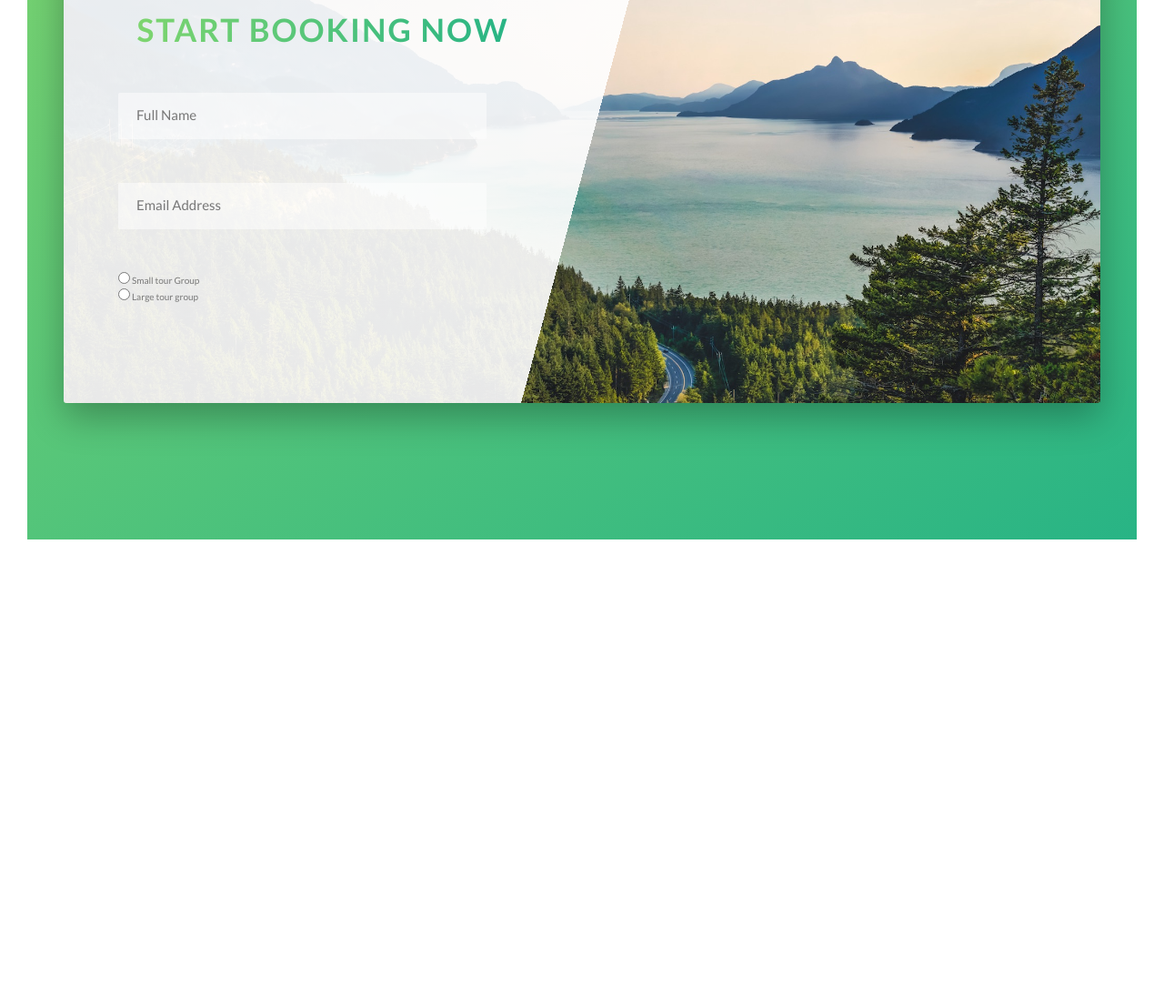
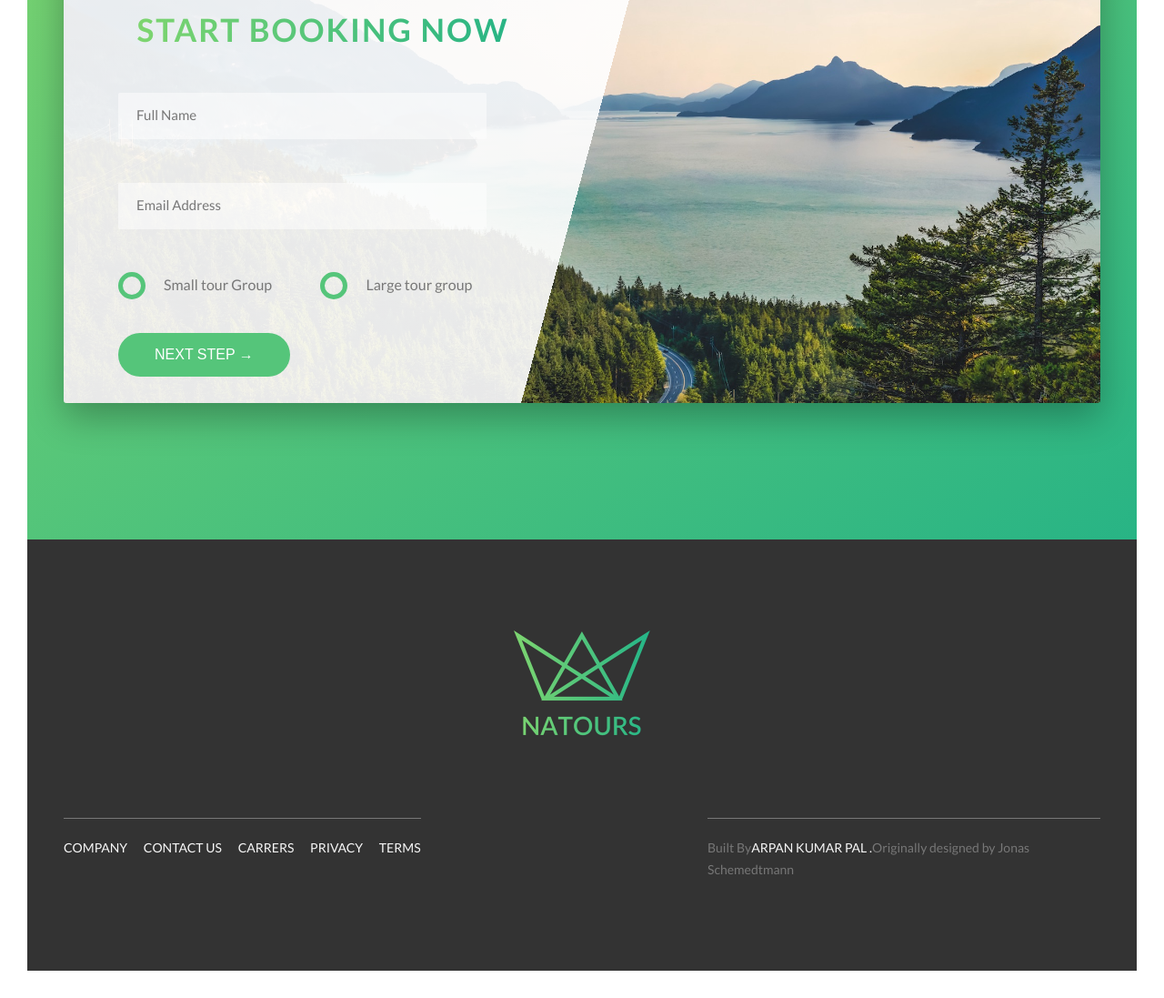
Before and after one commit to arpan13/Natours_Website, a website: page index.html in a window 1280 px wide. Shown: the part 4725-5822 px from the top of the page at 91% size. Before the commit the page ends 5348 px from the top, so only its background shows below. Drawn offline with Linux system fonts and the light colour scheme.

Commit message:
Completed booking section and footer

```diff
--- a/index.html
+++ b/index.html
@@ -286,7 +286,7 @@
                                 <input type="email" class="form__input" placeholder="Email Address" id="email" required>
                                 <label for="email" class="form__label">Email Address</label>
                             </div>
-                            <div class="form__group">
+                            <div class="form__group u-margin-bottom-medium">
                                 <div class="form__radio-group">
                                     <input type="radio" class="form__radio-input" id="small" name="size">
                                     <label for="small" class="form__radio-label">
@@ -302,12 +302,41 @@
                                     </label>
                                 </div>
                             </div>
+                            <div class="form__group">
+                                <button class="btn btn--green">
+                                    Next Step &rarr;
+                                </button>
+                            </div>
                         </form>
                     </div>
                 </div>
             </div>
         </section>
     </main>
+    <footer class="footer">
+        <div class="footer__logo-box">
+            <img src="img/logo-green-2x.png" alt="Full Logo" class="footer__logo">
+        </div>
+        <div class="row">
+            <div class="col-1-of-2">
+                <div class="footer__navigation">
+                    <ul class="footer__list">
+                        <li class="footer__item"><a href="" class="footer__link">Company</a></li>
+                        <li class="footer__item"><a href="" class="footer__link">Contact Us</a></li>
+                        <li class="footer__item"><a href="" class="footer__link">Carrers</a></li>
+                        <li class="footer__item"><a href="" class="footer__link">Privacy</a></li>
+                        <li class="footer__item"><a href="" class="footer__link">Terms</a></li>
+                    </ul>
+                </div>
+            </div>
+            <div class="col-1-of-2">
+                <p class="footer__copyright">
+                    Built By<a href="#" class="footer__link"> Arpan Kumar Pal .</a>Originally designed by Jonas
+                    Schemedtmann
+                </p>
+            </div>
+        </div>
+    </footer>
     <!-- <section class="grid-test">
             <!-- <div class="row">
                 <div class="col-1-of-2">
--- a/sass/abstracts/_variables.scss
+++ b/sass/abstracts/_variables.scss
@@ -17,6 +17,7 @@ $color-black:#000;
 $color-grey-light:#f7f7f7;
 $color-grey-light-2:#eee;
 $color-dark-grey-2:#999;
+$color-dark-grey-3:#333;
 
 //grids
 $grid-width:114rem;
--- a/sass/base/_utilities.scss
+++ b/sass/base/_utilities.scss
@@ -1,16 +1,16 @@
-.u-center-text{text-align: center;}
+.u-center-text{text-align: center !important ;}
 .u-margin-bottom-big{
-    margin-bottom: 8rem;
+    margin-bottom: 8rem !important;
 }
 .u-margin-bottom-medium{
-    margin-bottom: 4rem;
+    margin-bottom: 4rem !important;
   }
 .u-margin-bottom-small{
-  margin-bottom: 1.5rem;
+  margin-bottom: 1.5rem !important;
 }
 .u-margin-top-big{
-  margin-top: 8rem;
+  margin-top: 8rem !important;
 }
 .u-margin-top-huge{
-  margin-top:10rem;
+  margin-top:10rem !important;
 }
--- a/sass/components/_button.scss
+++ b/sass/components/_button.scss
@@ -1,4 +1,5 @@
 .btn{
+    &,
     &:link,&:visited{
         text-decoration: none;
         text-transform: uppercase;
@@ -8,6 +9,10 @@
         transition: all 0.2s;
         position: relative;
         font-size: $default-font-size;
+
+        //Change for button
+        border: none;
+        cursor: pointer;
     }
 
     &:hover {
@@ -19,7 +24,8 @@
         }
 
     }
-    &:active {
+    &:active,&:focus {
+        outline: none;
         transform: translateY(1px);
         box-shadow: 0 0.5rem 1rem rgba($color-black,0.2);
 
--- a/sass/components/_form.scss
+++ b/sass/components/_form.scss
@@ -44,6 +44,53 @@
         visibility: hidden;
         transform: translateY(-4rem);
     }
+    &__radio-group{
+       width: 49%;
+       display: inline-block;
+    }
+    &__radio-label{
+      font-size: $default-font-size;
+      cursor:pointer;
+      position: relative;
+      padding-left: 5rem;
+    }
+    &__radio-input{
+      display: none;
+    }
+    &__radio-button{
+       height: 3rem;
+       width: 3rem;
+       border:5px solid $color-primary;
+       border-radius: 50%;
+       display: inline-block;
+       position:absolute;
+       left: 0;
+       top:-0.4rem;
+
+
+
+      &::after{
+          content: "";
+          display: block;
+          background-color: $color-primary;
+          height: 1.3rem;
+          width: 1.3rem;
+          border-radius: 50%;
+          position:absolute;
+          top: 50%;
+          left: 50%;
+          transform: translate(-50%,-50%);
+          opacity: 0;
+          transition: opacity 0.1s;;
+
+      }
+
+    }
+
+    &__radio-input:checked ~ &__radio-label &__radio-button::after{
+        opacity: 1;
+    }
+
 
 
 
--- /dev/null
+++ b/sass/layout/_footer.scss
@@ -0,0 +1,53 @@
+.footer{
+    background-color:$color-dark-grey-3 ;
+    padding: 10rem 0;
+    font-size: 1.4rem;
+     &__logo-box{
+      text-align: center;
+      margin-bottom: 8rem;
+     }
+     &__logo{
+           width: 15rem;
+           height: auto;
+     }
+     &__navigation{
+        border-top:1px solid $color-dark-grey;
+        padding-top:2rem;
+        display: inline-block;
+     }
+     &__list{
+       list-style: none;
+     }
+     &__item{
+         display: inline-block;
+         &:not(:last-child){
+             margin-right:1.5rem
+         }
+     }
+     &__link{
+         &:link,&:visited{
+             color:$color-grey-light;
+             background-color:$color-dark-grey-3;
+             text-decoration: none;
+             text-transform: uppercase;
+             display: inline-block;
+             transition: all 2.2sec;
+         }
+         &:hover,&:active{
+             color: $color-primary;
+             box-shadow: 0 1rem 2rem rgba($color-black,0.4);
+             transform: rotate(5deg) scale(1.3);
+         }
+
+
+
+
+     }
+     &__copyright{
+        border-top:1px solid $color-dark-grey;
+        padding-top:2rem;
+        display: inline-block;
+        width: 80%;
+        float: right;
+     }
+}
--- a/sass/main.scss
+++ b/sass/main.scss
@@ -13,6 +13,7 @@
 
 @import "layout/header";
 @import "layout/grid";
+@import "layout/footer";
 
 @import "components/composition";
 @import "components/feature-box";
```
Also changed, not shown: css/style.css.
